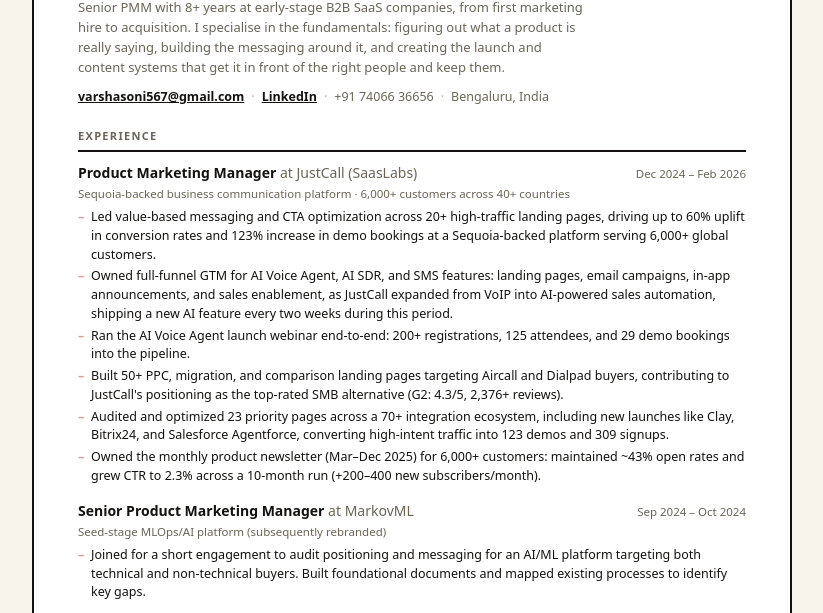
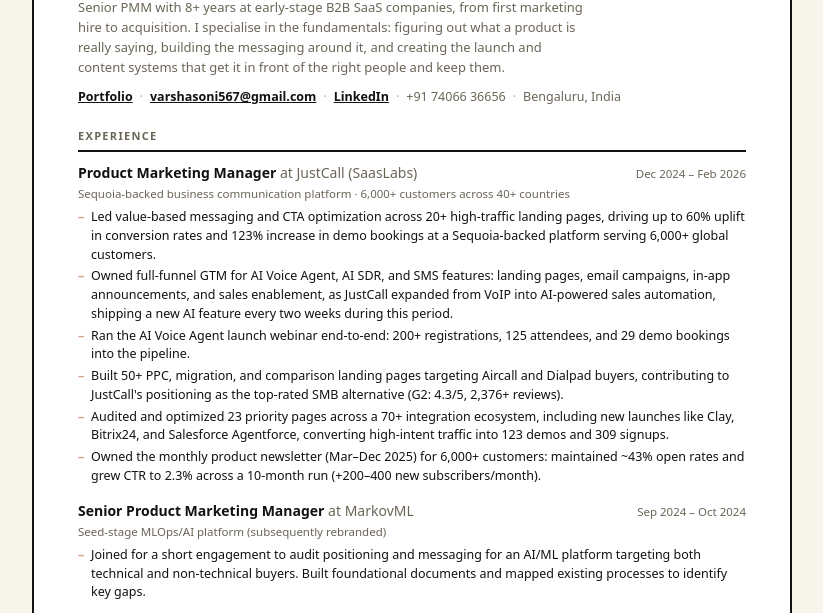
Before and after one commit to varshasoni567-max/varsha-portfolio, a plain HTML site: page cv.html in a window 1280 px wide. Shown: the part 179-792 px from the top of the page, without its empty margins (228-1051 px from the left). Drawn offline with Linux system fonts and the light colour scheme.

Commit message:
added portfolio link to cv.html

```diff
--- a/cv.html
+++ b/cv.html
@@ -136,7 +136,7 @@
     </div>
     <p class="summary">Senior PMM with 8+ years at early-stage B2B SaaS companies, from first marketing hire to acquisition. I specialise in the fundamentals: figuring out what a product is really saying, building the messaging around it, and creating the launch and content systems that get it in front of the right people and keep them.</p>
     <div class="contact-line">
-      <a href="mailto:varshasoni567@gmail.com">varshasoni567@gmail.com</a><span class="sep">·</span><a href="https://www.linkedin.com/in/varsha-soni-47abb7b5/" target="_blank">LinkedIn</a><span class="sep">·</span>+91 74066 36656<span class="sep">·</span>Bengaluru, India
+      <a href="https://varsha-portfolio-iota-jet.vercel.app/" target="_blank">Portfolio</a><span class="sep">·</span><a href="mailto:varshasoni567@gmail.com">varshasoni567@gmail.com</a><span class="sep">·</span><a href="https://www.linkedin.com/in/varsha-soni-47abb7b5/" target="_blank">LinkedIn</a><span class="sep">·</span>+91 74066 36656<span class="sep">·</span>Bengaluru, India
     </div>
   </header>
 
```
